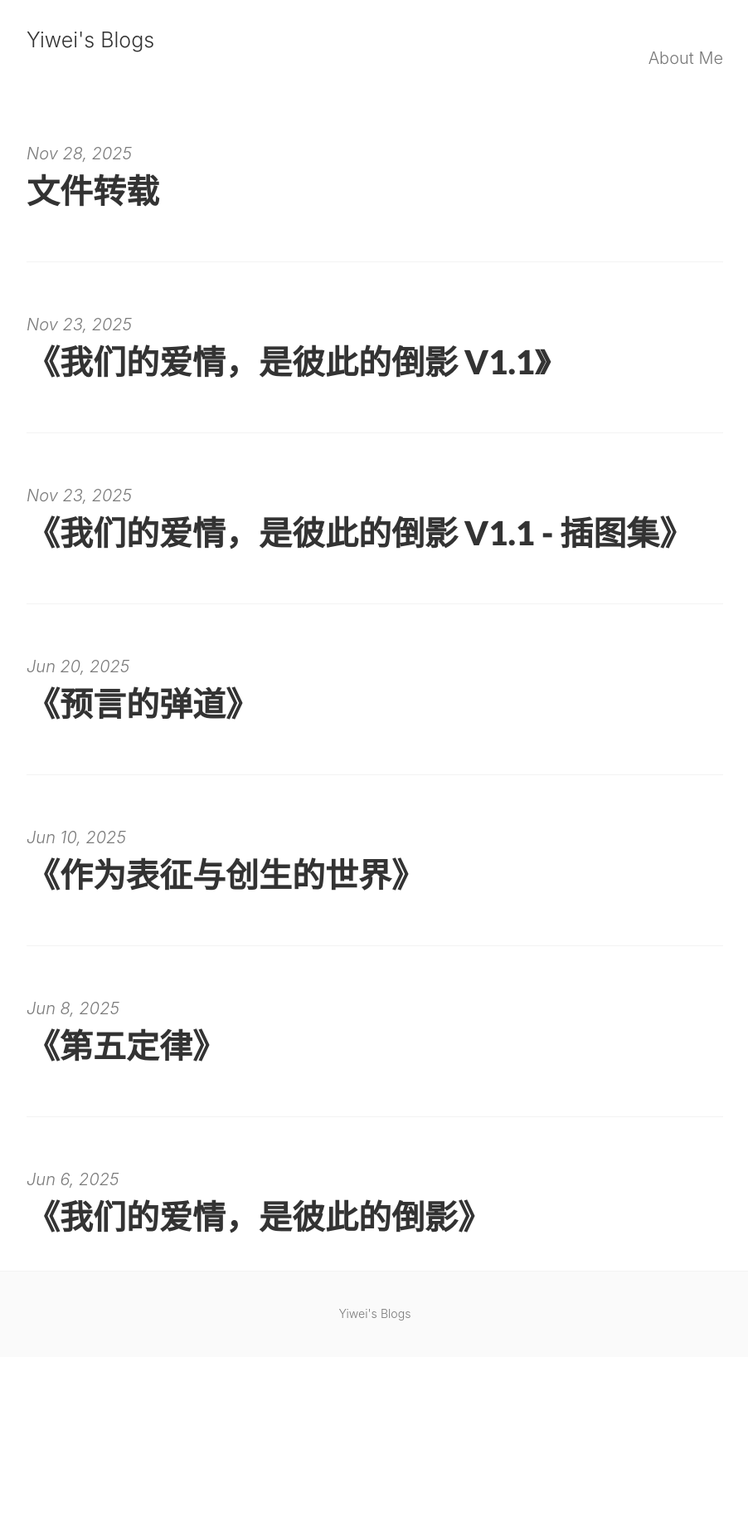
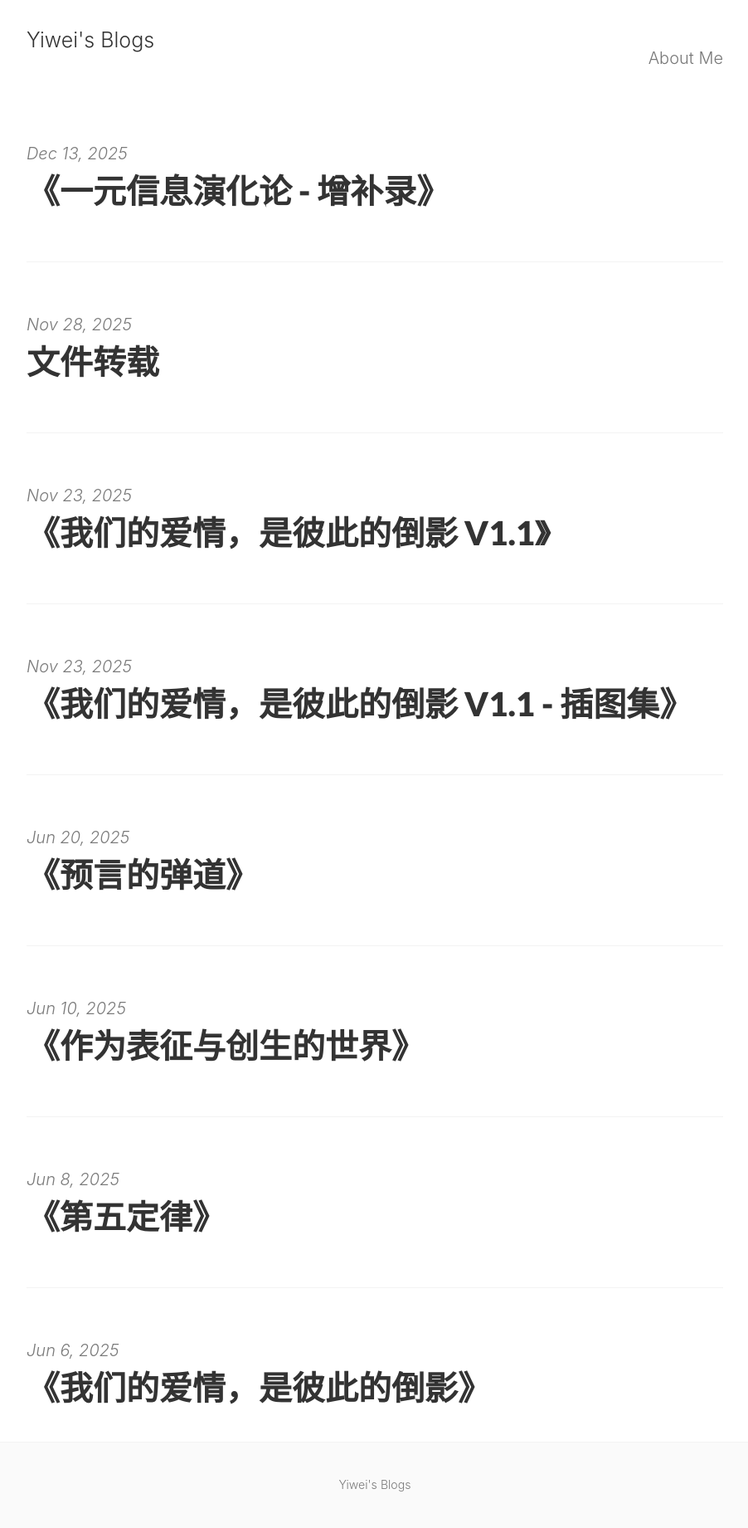
Before and after one commit to yubel667/yubel667.github.io, a Jekyll site: the page built from index.html, in a window 1280 px wide. Shown: the whole page at 83% size, without its empty margins (188-1090 px from the left). Built offline with Jekyll 4.4.1, drawn with Linux system fonts in a browser that asks for light colours; the list of posts is cut into pages by our own code; before the commit the page ends 1635 px from its top, so only the background shows below that; part of the change alters nothing that is shown.

Commit message:
add mie-extra & local_dev script

```diff
--- a/_posts/2025-06-10-mie.md
+++ b/_posts/2025-06-10-mie.md
@@ -19,10 +19,11 @@ minutes: 150
 
 欢迎你阅读这本哲学书。在我看来，哲学是一场极其个人化的旅程。在开始前言之前，我为不同读者准备了不同的邀请信。
 
-- 如果你是一位生活在科学时代，但依然在为“人生意义”寻找一个坚实根基的读者，我邀请你阅读 邀请信一：为何意义不必远求
-- 如果你是一位拥有宗教或灵性信仰，并对理性的探索抱有开放心态的读者，我邀请你阅读 邀请信二：在理性的尽头，我们能否相遇？
-- 如果您更关心哲学理论本身，则都可以跳过，直接阅读前言。
-- 如果您想更进一步，看完整的、精确定义的理论，可以跳到附录二。
+- 如果你是一位生活在科学时代，但依然在为“人生意义”寻找一个坚实根基的读者，我邀请你阅读**邀请信一：为何意义不必远求**
+- 如果你是一位拥有宗教或灵性信仰，并对理性的探索抱有开放心态的读者，我邀请你阅读**邀请信二：在理性的尽头，我们能否相遇？**
+- 如果您更关心哲学理论本身，则都可以跳过，直接阅读**前言**。
+- 如果您想更进一步，看完整的、精确定义的理论，可以跳到**附录二**。[《一元信息演化论 - 增补录》]({% post_url 2025-12-13-mie-extra %}) 也收录了一些额外的议题与思考。
+
 
 ## 邀请信一：为何意义不必远求
 
@@ -111,7 +112,7 @@ minutes: 150
 
 现在，让我们开始吧。
 
-##本书的阅读指南
+## 本书的阅读指南
 
 这本书不可避免涉及大量科学界已成为共识的专业知识或者基础概念（主要是哲学，物理学和信息科学），碍于篇幅将不在正文展开叙述，请感兴趣的读者参考附录三以及自行查阅。
 
--- /dev/null
+++ b/_posts/2025-12-13-mie-extra.md
@@ -0,0 +1,187 @@
+---
+layout: post
+title: 《一元信息演化论 - 增补录》
+date: 2025-12-13
+summary: ""
+categories: philosophy
+minutes: 20
+---
+
+[《作为表征与创生的世界》]({% post_url 2025-06-10-mie %})基础上进行的一些额外思考。（最后更新：2025/12/13）
+
+张逸玮 著
+
+目录：
+* Any text here
+{:toc}
+
+### 《维特根斯坦与虚无主义》
+
+本文主要探讨了一元信息演化论（MIE）与维特根斯坦的分析主义哲学的兼容性，以及在此之上，重申对于虚无主义的对抗。
+
+**第一章：为何语法不可被还原**
+
+在人类思想的漫长病历中，有一种顽疾反复发作，路德维希·维特根斯坦将其诊断为“通过误用语言而产生的智力肿胀”。这种病症最典型的表现，就是试图用“科学的因果解释”去强行替代“哲学的概念澄清”。
+
+当我们问“这步棋为什么要这样走？”时，我们是在寻求一个符合游戏规则的理由（Reason）。 如果我们回答：“因为他的神经元在第40毫秒释放了乙酰胆碱，导致手指肌肉收缩……”我们就是在给出一个物理的原因（Cause）。
+
+这个物理原因在科学上或许是精准的，但在哲学的语境下，它不仅是无用的，更是一种范畴错误。它没有回答“为什么这步棋是合规的”，它只是描述了“这步棋是如何发生的”。
+
+维特根斯坦后期的伟大工作，正是在思想的版图上，竖起了一道坚不可摧的“语法铁丝网”。他警告我们：意义、规则、伦理与逻辑，属于“规范性”的领地。 它们存在于我们公共的实践和约定之中，绝不仅仅是大脑皮层里的某种生物学状态。试图用显微镜去大脑里寻找“正义”或“数字2”，就像试图剥开洋葱去寻找它的“中心”一样，除了眼泪，你一无所获。
+
+为了守住这道界限，维特根斯坦留下了那个著名的“盒中甲虫”比喻。如果每个人都有一个只有自己能看到的盒子，里面装着一种叫“甲虫”的东西（比如“痛”的感觉），那么“甲虫”这个词在公共语言中的意义，绝不可能由那个私有的东西决定。
+
+这一论证对所有试图进行“自然化还原”的理论——包括MIE——构成了最严厉的审查。它宣告了：你不能指着一个神经电位图说“这就是痛的意义”；你也同样不能指着一股熵减的信息流说“这就是价值的定义”。
+
+一旦你试图把“意义”还原为某种私有的、内部的物理或信息状态，你就切断了它与公共生活形式的联系，从而取消了它作为“语言”的资格。
+
+“一元信息演化论”（MIE）作为一个深深植根于自然主义和计算科学的理论，在面对维特根斯坦这位严厉的守门人时，应当采取何种姿态？是傲慢地试图冲卡，宣称自己用“演化”解释了一切？
+
+不。MIE选择在界限前脱帽致意。
+
+MIE承认，当我们在讨论人类社会的法律、道德、艺术这些高级“语言游戏”时，这些游戏内部拥有自主的逻辑。 我们不能因为知道了“足球”这项运动起源于原始人类的狩猎本能（演化解释），就主张可以在球场上用长矛去刺穿守门员。 狩猎本能解释了足球的起源动力，但足球的规则（语法）一旦形成，就独立于狩猎本能，拥有了不可被还原的规范性力量。
+
+因此，MIE必须明确自己的位置：我们不是来“替代”维特根斯坦的，我们是被挡在门外的工程师。
+
+维特根斯坦在门内，负责厘清“当我们在玩这个游戏时，什么是有意义的”。 MIE在门外，负责考察“这栋游戏大厅是建立在什么样的地质结构之上，以及维持大厅照明的电力从何而来”。
+
+承认这道界限，非但没有削弱MIE的力量，反而使其避免了陷入“自然主义谬误”的泥潭。只有承认了“语法不可被还原为因果”，我们才能放手去进行下一章的任务——在不破坏语法自主性的前提下，去探索支撑这种语法的、深层的自然史地基。
+
+**第二章：生活形式的自然史**
+
+对于维特根斯坦而言，“生活形式”（Forms of Life）是一个终极的基底（Bedrock）。当被问及我们为什么遵循这样的规则、拥有这样的文化时，他的铲子挖到了坚硬的岩石层，并弯曲了。他告诉我们：“这一事实是应当被接受的（Given）。” 在哲学的语法审查中，追问到此为止。
+
+然而，对于 MIE 而言，铲子碰到岩石并不是工作的结束，而是地质勘探的开始。
+
+MIE 并不试图去辩护岩石为何应当存在（那是规范性问题），但它充满好奇地追问：为什么这里的岩石是花岗岩而不是石灰岩？
+
+如果我们将人类的语言、道德、习俗看作是一套套复杂的“软件协议”，那么维特根斯坦正确地指出了我们只能在协议内部通过“运行”来获得意义。而 MIE 则退后一步，提出了一个工程学的问题：在无数种可能的协议中，为什么恰恰是这一套协议（比如“诚实”、“互惠”、“对痛苦的同情”）在人类历史的长河中稳定了下来？
+
+答案不在于这些协议在逻辑上是“真”的，而在于它们在演化上是“健壮”的。
+
+MIE 在边界内工作的核心工具，是“演化稳定性”。
+
+我们可以将人类历史视为一场漫长的、残酷的“协议淘汰赛”。 有的部落尝试过“完全利己”的语言游戏；有的文明尝试过“不可预测”的法律规则。 但在“集体计算”的视角下，这些“生活形式”因为无法有效降低系统的熵、无法维持高效的协作，导致其承载者（那个群体）在与环境的博弈中崩溃了。
+
+留存下来的那些“生活形式”——那些我们今天习以为常、觉得“天经地义”的道德直觉和语言规则——并不是上帝颁布的律法，而是经过亿万次试错后幸存下来的“最优计算策略”。
+
+我们之所以有“承诺”这个语言游戏，是因为在长期的博弈中，建立“信任”这个低成本通信协议，能最大化集体的正面信息流（生存与繁荣）。
+
+我们之所以觉得“无故伤害他人”是恶的，是因为允许这种行为的系统代码（社会规则）会导致系统内部的计算冲突（内耗），从而被演化无情地删除。
+
+MIE 在这里所做的，不是用演化去推导道德（那会犯自然主义谬误），而是为道德的稳定性提供解释。它告诉我们：这些规则之所以如此坚固，是因为它们是通过了最严苛的“生存测试”的代码。
+
+这里涉及到一个微妙的转化过程，MIE 称之为“硬化”（Hardening）。
+
+在演化的初期，某种行为（例如照顾幼崽）可能仅仅是一种由激素驱动的、带来生存优势的本能（实然）。 随着时间的推移，这种成功的策略被一遍又一遍地复制，逐渐从生物的本能，上升为文化的习俗，最后固化为语言中不可挑战的规则。
+
+当这种策略被彻底“硬化”进我们的文化基因和大脑回路时，它在我们的主观体验中，就不再是“一种有利的策略”，而呈现为一种“神圣的义务”或“不言自明的规范”。
+
+这正是维特根斯坦所看到的那个“坚硬的基底”。
+
+MIE 的贡献在于揭示了这个基底的成因：我们眼中的“规范”，其实是演化历史中“功能”的沉积岩。
+
+维特根斯坦是对的：在当下的切片中，我们必须把这层岩石当作不可动摇的基础，否则游戏无法进行。 MIE 也是对的：在长时段的纵深中，这层岩石是由无数泥沙（具体的生存博弈）在时间的重压下沉积而成的。
+
+通过这种方式，MIE 在不否认“生活形式”之规范地位的前提下，成功地将其纳入了自然史的版图。它让我们明白，我们所珍视的那些价值，虽然在逻辑上是自主的，但在根源上，它们与那片滋养了生命的原始海洋，有着千丝万缕的血脉联系。
+
+**第三章：作为接口的理性**
+
+我们生活在两个平行的世界里，拥有着令人生畏的“双重公民身份”。
+
+作为生物实体（MIE 的视角），我们是热力学的造物，受制于自然律。我们的血管里流淌着激素，我们的神经网络里闪烁着为了生存而演化出的古老算法。在这个世界里，驱动我们的是“实然（Is）”——是趋利避害的本能，是对“正面信息流”的原始渴望。
+
+作为社会主体（维特根斯坦的视角），我们是语言游戏的玩家，受制于规范。我们生活在承诺、责任、法律和荣誉之中。在这个世界里，约束我们的是“应然（Ought）”——是语法的边界，是公共生活形式所赋予的规则。
+
+困境显而易见：底层的生物机制不懂上层的语法（神经元不知道什么是“正义”），上层的语法也不关心底层的机制（法律不在乎你违法时是否感到快乐）。
+
+那么，这两个世界是如何在一个完整的人身上不仅共存，还能协作的？
+
+MIE 在这里引入了一个关键的角色：理性（Rationality）。
+
+在 MIE 的架构中，理性不仅仅是逻辑推理的能力，它更像是一个“高阶接口”或“转换器”。它的核心职能，是在底层的“本能驱动”与上层的“语法审查”之间建立连接。
+
+让我们看一个具体的运作过程：
+
+1. 输入（MIE 层）： 当你看到掉在地上的钱包，你的底层价值模型可能会产生一种占有的冲动。这是演化赋予你的原始算法——获取资源能带来正面信息流（生存优势）。这是纯粹的因果机制。
+2. 审查（维特根斯坦层）： 这股冲动上传到意识的工作区，理性模块被激活。它立刻调用“道德”这个语言游戏的规则库。它查询“偷窃”这个词在公共用法中的定义，以及它在社会协议中的后果。
+3. 握手（协商层）： 理性在两者之间进行仲裁。它可能会告诉底层系统：“虽然占有钱包能带来短期的资源（正面流），但它违反了‘诚实’的社会协议（规范），这将导致更严重的系统性惩罚（长期的负面流，如坐牢或社死）。”
+4. 输出（行动）： 最终，系统抑制了本能，选择了归还钱包。
+
+在这个过程中，我们看到了“机制”与“规范”的握手。
+
+原本盲目的生物冲动（Impulse），经过理性的加工和语法的过滤，被转化为了具有社会意义的理由（Reason）。
+
+正是因为这种“严格分层”，我们才拥有了真正的自由。
+
+如果规范完全奠基于机制（如社会达尔文主义所想），那么我们将成为基因的奴隶，任何暴行都可以用“这是我的本能”来辩护。 如果机制完全无关紧要（如极端的唯心主义所想），那么我们的道德将变成无源之水，成为一套与生命痛痒无关的枯燥教条。
+
+MIE 与维特根斯坦的“互不奠基”，恰恰创造了一个“解释的空隙”。
+
+这个空隙告诉我们： 我们的本能（MIE）提供了动力，让我们想要去生活、去追求； 我们的语法（维特根斯坦）提供了形式，让我们知道如何得体地生活。
+
+而那个真正的“自我”，正是活跃在这个空隙中的谈判者。
+
+我们既不是被必然性锁死的机器，也不是任意妄为的幽灵。我们是“自觉的演化者”。我们的尊严，就建立在我们能够倾听底层的声音，却选择遵循上层的规则这一能力之上。我们用生物的能量，去点亮了文明的灯塔。这便是机制与规范在人类身上达成的、最伟大的握手。
+
+**第四章：对抗虚无的终极防线**
+
+当我们终于接受了 MIE 的图景——我们的崇高情感源于神经递质，我们的道德规范源于演化博弈——一个巨大的幽灵便徘徊在门口。那就是虚无主义（Nihilism）。
+
+虚无主义的声音充满了诱惑力与破坏性：“既然你的爱只是化学反应，既然你的正义只是生存策略，那么它们都是假的。你所珍视的一切，不过是基因为了让你活下去而编织的幻觉。”
+
+这是一种典型的“拆穿者论证”（Debunking Argument）。它隐含了一个危险的前提：凡是被还原为机制的，便失去了其真实性。
+
+如果接受这个前提，MIE 将成为杀死意义的凶手。但 MIE 坚决拒绝这个前提。
+
+为了反击，MIE 提出了“功能性实在论”（Functional Realism）。
+
+让我们看一个简单的例子：货币。 从物理上讲，钞票只是一张纸，数字货币只是一串代码。如果一个外星人只看物理层，它会说：“人类真蠢，为了几张纸（机制）互相争斗，这毫无意义（虚无）。” 但对于生活在经济体系中的我们来说，货币的购买力是无比真实的。它能换来面包、房屋和医疗。你不能因为“它本质上只是纸”就否认“贫困”的真实性。
+
+同理，意义感（Meaningfulness）之于人类，就像购买力之于货币。
+
+是的，在物理层面，它只是一串正面的信息流（神经信号）。
+
+但在功能层面，它是生命系统维持负熵、抵抗解体所必需的导航凭证。
+
+当一个人感到“人生虚无”时，他面临的不是一个理论问题，而是一个系统故障。他的内在导航系统失去了信号，导致他无法调动能量去进行创造和行动。这种痛苦是真实的，正如饥饿是真实的一样。
+
+因此，MIE 宣告：只要一个机制在维持系统存在中发挥了不可替代的功能，它就是实在的。意义感不是幻觉，它是我们这个计算系统最核心的“电源指示灯”。
+
+虚无主义最致命的弱点，不在于它的逻辑（逻辑上它往往自洽），而在于它的实践悖论（Performative Contradiction）。
+
+一个宣称“一切都毫无意义”的虚无主义者，依然会为了发表他的观点而字斟句酌，依然会为了获得他人的认同而感到一丝快意，依然会在过马路时避开车辆。
+
+他的言辞（Language）否定了意义，但他的行动（Action）却诚实地通过追求“正面信息流”而肯定了意义。
+
+这正是 MIE 为我们提供的终极安全感：你无法真正剥夺意义，除非你停止存在。
+
+意义不是一件你可以选择穿上或脱下的外衣，它是你骨骼的一部分。它是演化硬编码进你生命底层的“出厂设置”。你可以用高深的哲学怀疑它，但你那渴望被理解、渴望创造、渴望爱的生物本能，会一次又一次地在实践中把你拉回“意义”的引力圈。
+
+**结语**
+
+至此，维特根斯坦与 MIE 的对话已近尾声。
+
+维特根斯坦没收了我们通往“绝对真理”的梯子，告诉我们不要妄想爬出语言的边界去寻找上帝的保证。而 MIE 则在这块被留下的、看似无依无靠的土地上，通过向下挖掘，向我们展示了脚下那坚实的地质结构。
+
+我们不需要天钩（Skyhook）来悬挂我们的意义，因为我们有底座（Foundation）。
+
+因为演化（机制），我们不得不追求意义。
+
+因为语言（规范），我们懂得如何赋予其形式。
+
+这就是我们作为“自觉的演化者”的全部真相。 我们不需要虚构一个宇宙的目的来安慰自己。 我们承认宇宙是沉默的，但我们就在这沉默中，依托着古老的本能与理性的光辉，在这个小小的蓝色星球上，热烈地、庄严地、不可阻挡地，跳我们自己的舞。
+
+**总结**
+
+MIE 与分析哲学的关系及反虚无主义论点
+
+**1. MIE 与分析哲学的分层兼容**
+   - **分析哲学（规范层）：**守门人。 划定语言的语法边界，确立“意义即用法”，防止物理机制越界去定义社会规范的内部逻辑。
+   - **MIE（机制层）：**工程师。 揭示边界内的演化动力。它不为“生活形式”提供合法性奠基，而是为其稳定性与可复制性提供自然史层面的解释框架（解释为何某些语言游戏能被保留）。
+   - **关系：**互不奠基，功能互补。 MIE 解释“意义感”的外部生成谱系（实然），维特根斯坦维护“意义”的内部自主逻辑（应然）。
+
+**2. 对抗虚无主义的核心论点**
+   - **策略转向：** 放弃论证“意义是宇宙的客观属性”，转而确立“意义是系统的功能实在”。
+   - **核心逻辑：** “意义感”（正面信息流）是演化硬编码于生命体内的负熵导航算法 。
+   - **终极防线（实践不可消除性）：** 虚无主义可以否定“外在的神圣目的”，但在实践层面无法取消内在的意义驱动机制。 “追求意义”是生命系统维持存在的调控变量。否认意义感本身往往构成一种行事悖论（Performative Contradiction）——即否定行为本身依然依赖于价值驱动。虚无主义并未消解意义的功能，只是在语义层面上重新命名了它 。
```
Also changed, not shown: 2 other files.
